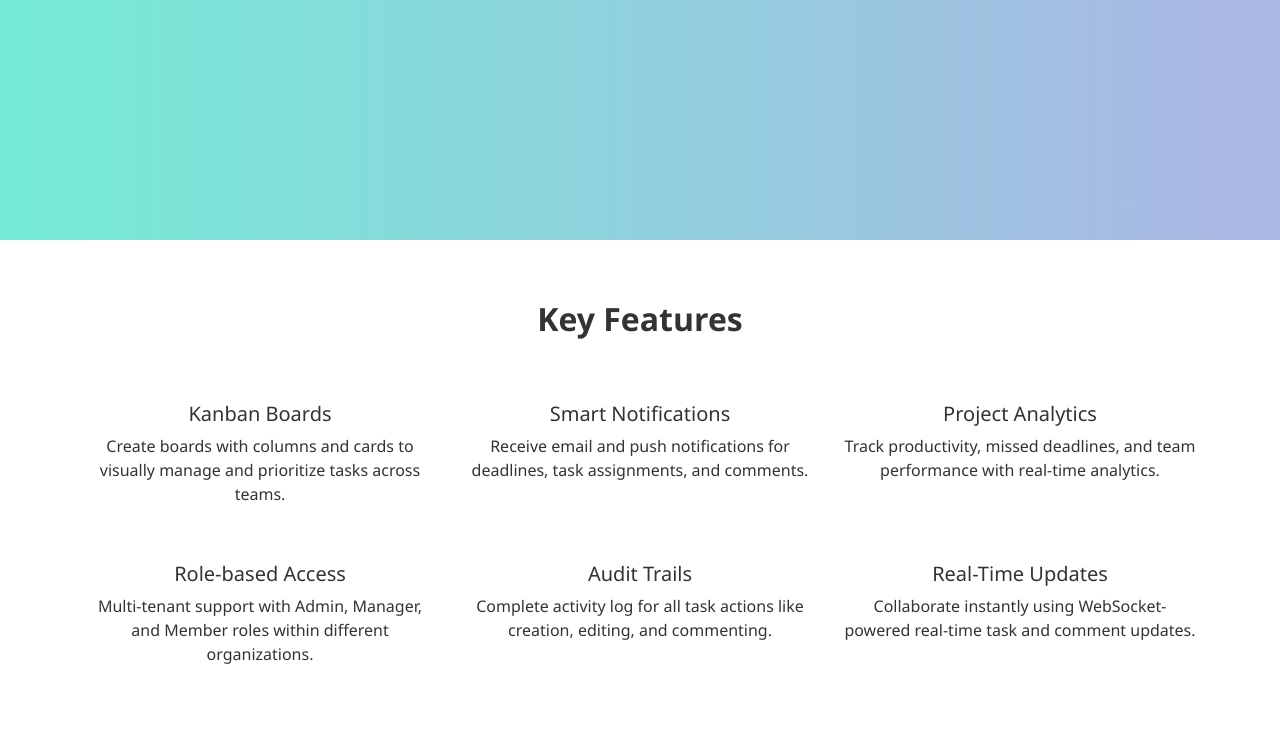
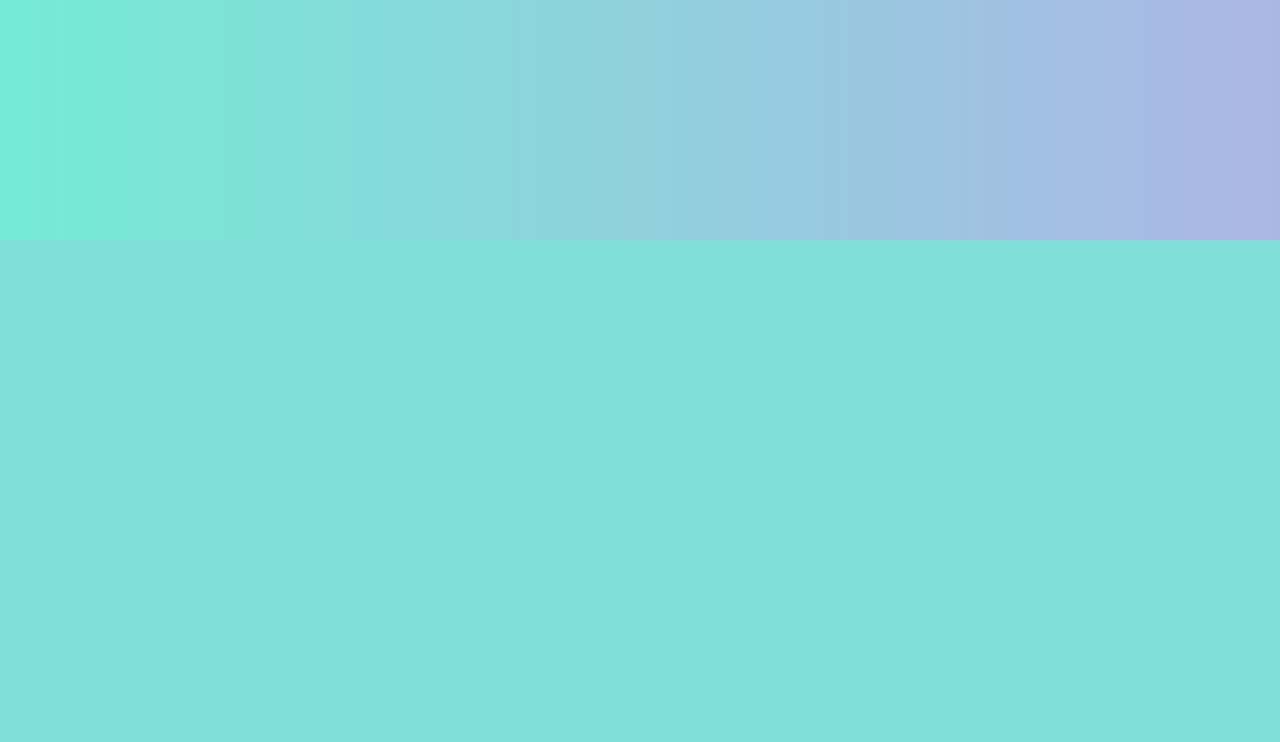
Before and after one commit to rkrakhikumari/tool_management, a Django app: page / in a window 1280 px wide. Shown: the part 560-1302 px from the top of the page. After the commit the page ends 800 px from the top, so only its background shows below. Run offline with Django 5.2, Linux system fonts and the light colour scheme.

Commit message:
commented

```diff
--- a/core/templates/core/home.html
+++ b/core/templates/core/home.html
@@ -62,7 +62,7 @@
         </div>
     </div>
 
-    <div class="features text-center">
+    {% comment %} <div class="features text-center">
         <div class="container">
             <h2 class="mb-5">Key Features</h2>
             <div class="row g-4">
@@ -98,7 +98,7 @@
                 </div>
             </div>
         </div>
-    </div>
+    </div> {% endcomment %}
 
 </body>
 </html>
```
